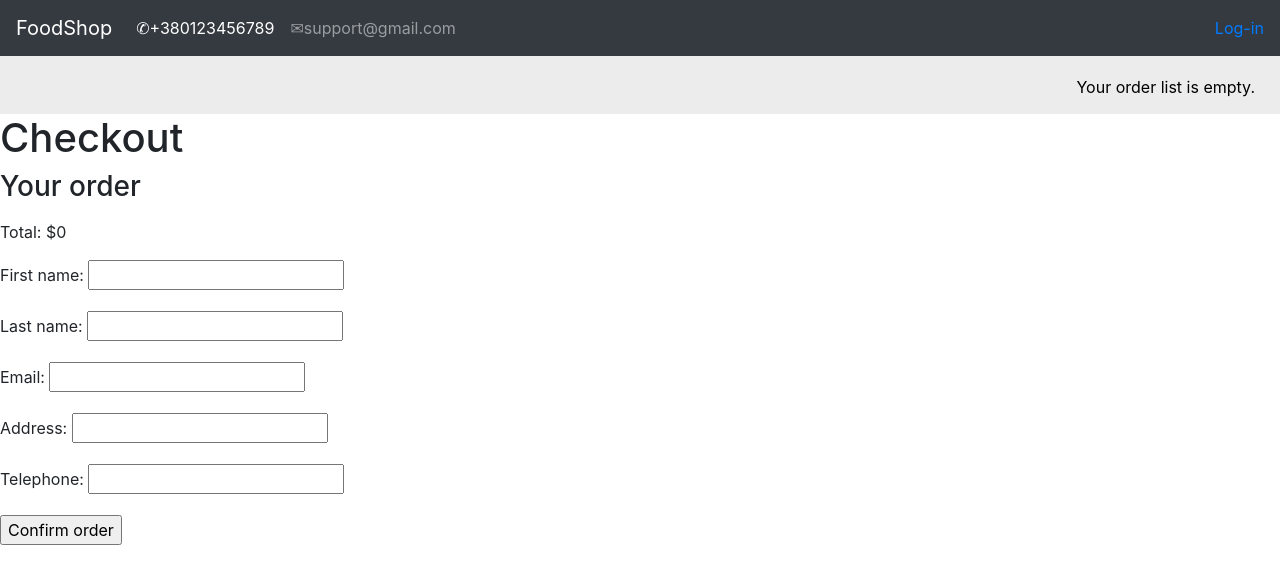
After one commit to DmytroBerezhanskiy/Diplom, a Django app: page /orders/create/ in a window 1280 px wide. The commit adds this page. Shown: the top 584 px of the page. Run offline with Django 3.2, Linux system fonts and the light colour scheme; parts of the project's set-up code (start-up, migrations or seed data) failed here and were passed over; some libraries are stand-ins or nearby versions.

Commit message:
orders work complete without styles

```diff
--- a/foodshop/foodshop/urls.py
+++ b/foodshop/foodshop/urls.py
@@ -20,6 +20,7 @@ from django.urls import path, include
 
 urlpatterns = [
     path('admin/', admin.site.urls),
+    path('orders/', include('orders.urls')),
     path('orderlist/', include('orderlist.urls')),
     path('', include('shop.urls')),  # shop urls
     path('account/', include('account.urls')),
--- a/foodshop/orders/admin.py
+++ b/foodshop/orders/admin.py
@@ -10,6 +10,6 @@ class OrderInline(admin.TabularInline):
 
 @admin.register(Order)
 class OrderAdminModel(admin.ModelAdmin):
-    list_display = ['id', 'name', 'email', 'address', 'paid', 'created', 'updated']
+    list_display = ['id', 'first_name', 'last_name', 'email', 'telephone', 'address', 'paid', 'created', 'updated']
     list_filter = ['paid', 'created', 'updated']
     inlines = [OrderInline]
--- /dev/null
+++ b/foodshop/orders/forms.py
@@ -0,0 +1,8 @@
+from django import forms
+from .models import Order
+
+
+class OrderForm(forms.ModelForm):
+    class Meta:
+        model = Order
+        fields = ['first_name', 'last_name', 'email', 'address', 'telephone']
--- a/foodshop/orders/models.py
+++ b/foodshop/orders/models.py
@@ -3,16 +3,18 @@ from shop.models import Product
 
 
 class Order(models.Model):
-    name = models.CharField(max_length=100)
+    first_name = models.CharField(max_length=100)
+    last_name = models.CharField(max_length=100)
     email = models.EmailField(max_length=50)
     address = models.CharField(max_length=100)
+    telephone = models.CharField(max_length=12)
     created = models.DateTimeField(auto_now_add=True)
     updated = models.DateTimeField(auto_now=True)
     paid = models.BooleanField(default=False)
 
     class Meta:
         ordering = ('-created',)
-        default_related_name = "order"
+        default_related_name = "orders"
 
     def __str__(self):
         return 'Order {}'.format(self.id)
--- /dev/null
+++ b/foodshop/orders/urls.py
@@ -0,0 +1,6 @@
+from django.urls import path
+from . import views
+
+urlpatterns = [
+    path('create/', views.create_order, name='create_order'),
+]
--- a/foodshop/orders/views.py
+++ b/foodshop/orders/views.py
@@ -1,3 +1,22 @@
 from django.shortcuts import render
+from .models import OrderItem
+from .forms import OrderForm
+from orderlist.orderlist import OrderList
 
-# Create your views here.
+
+def create_order(request):
+    orderlist = OrderList(request)
+    if request.method == 'POST':
+        form = OrderForm(request.POST)
+        if form.is_valid():
+            order = form.save()
+            for item in orderlist:
+                OrderItem.objects.create(order=order,
+                                         product=item['product'],
+                                         price=item['price'],
+                                         quantity=item['count'])
+            orderlist.clear()
+            return render(request, 'orders/order_created.html', {'orders': order})
+    else:
+        form = OrderForm()
+        return render(request, 'orders/order_create.html', {'orderlist': orderlist, 'form': form})
--- a/foodshop/templates/orderlist/detail.html
+++ b/foodshop/templates/orderlist/detail.html
@@ -110,6 +110,6 @@
     </table>
     <p class="text-right">
         <a href="{% url 'product_list' %}" class="button light">Continue shopping</a>
-        <a href="#" class="button">Checkout</a>
+        <a href="{% url 'create_order' %}" class="button">Checkout</a>
     </p>
 {% endblock %}
--- /dev/null
+++ b/foodshop/templates/orders/order_create.html
@@ -0,0 +1,24 @@
+{% extends 'shop/base.html' %}
+{% block title %}Checkout{% endblock %}
+{% block context %}
+<h1>Checkout</h1>
+
+<div class="order-info">
+    <h3>Your order</h3>
+        <ul>
+        {% for item in orderlist %}
+        <li>
+            {{ item.count }}x {{ item.product.name }}
+            <span>₴{{ item.total_price }}</span>
+        </li>
+        {% endfor %}
+        </ul>
+    <p>Total: ${{ orderlist.get_total_price }}</p>
+ </div>
+
+<form action="." method="post" class="order-form">
+    {{ form.as_p }}
+    {% csrf_token %}
+    <p><input type="submit" value="Confirm order"></p>
+</form>
+{% endblock %}
--- a/foodshop/templates/shop/index.html
+++ b/foodshop/templates/shop/index.html
@@ -62,7 +62,8 @@
               <img src="{{ product.image.url }}" style="width:100%; height:100%">
               <h2 class="card-title">{{ product.name }}</h2>
               <p class="text-primary"><i class="far fa-calendar-alt"></i>₴{{ product.price}}</p>
-              <p  class="card-text">{{product.category|safe | truncatewords:10 }}</p>
+              <p class="card-text">{{product.category|safe | truncatewords:10 }}</p>
+              <p class="card-text">{{product.shop|safe | truncatewords:10 }}</p>
               <a href="{{ product.get_absolute_url }}" style="width:40%" class="btn btn-outline-primary">Read More</a>
               </div>
           </div>
```
Also changed, not shown: foodshop/templates/orders/order_created.html (added, +8 -0 lines), foodshop/db.sqlite3, foodshop/orders/migrations/0001_initial.py, foodshop/orders/migrations/0002_auto_20210426_1352.py (added).
